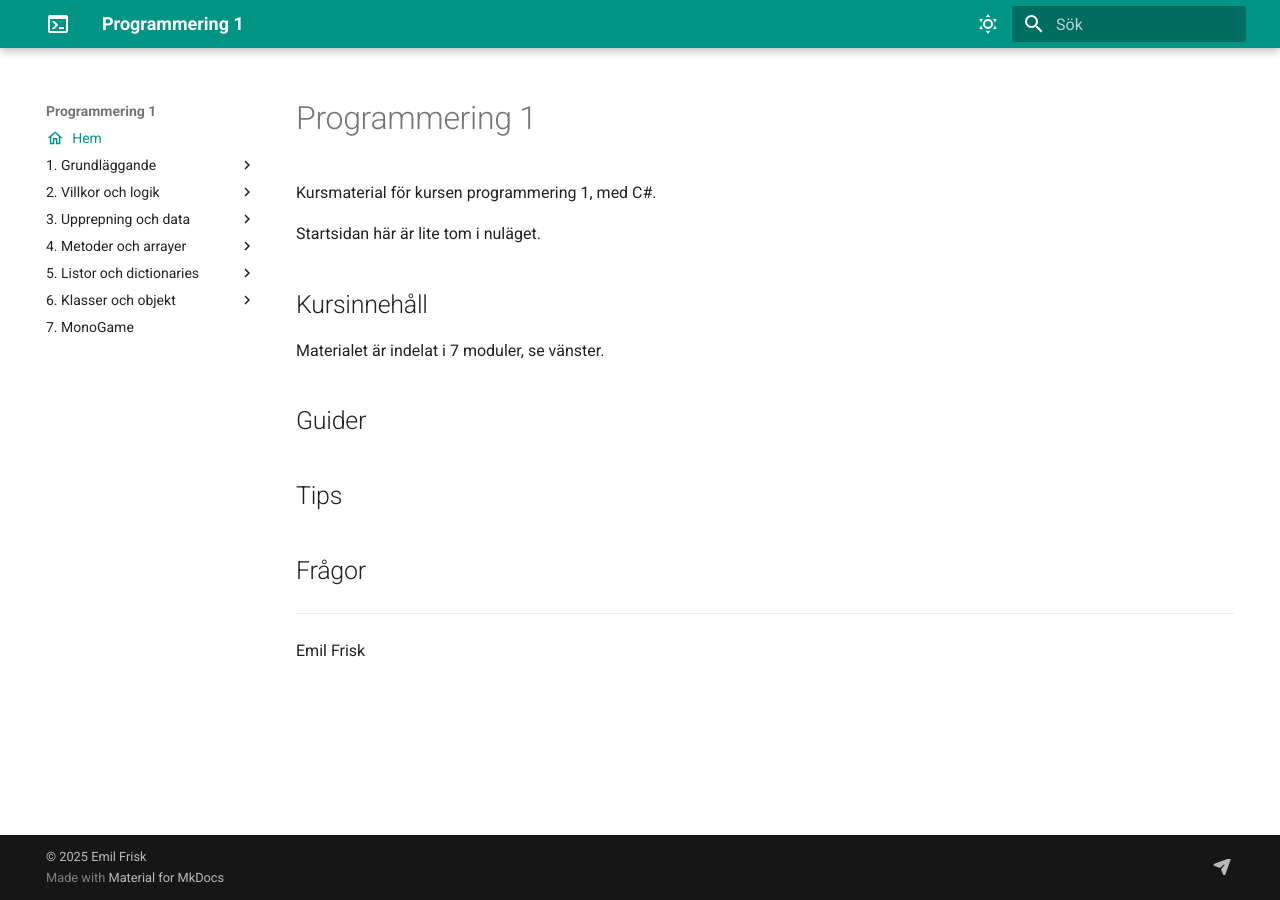
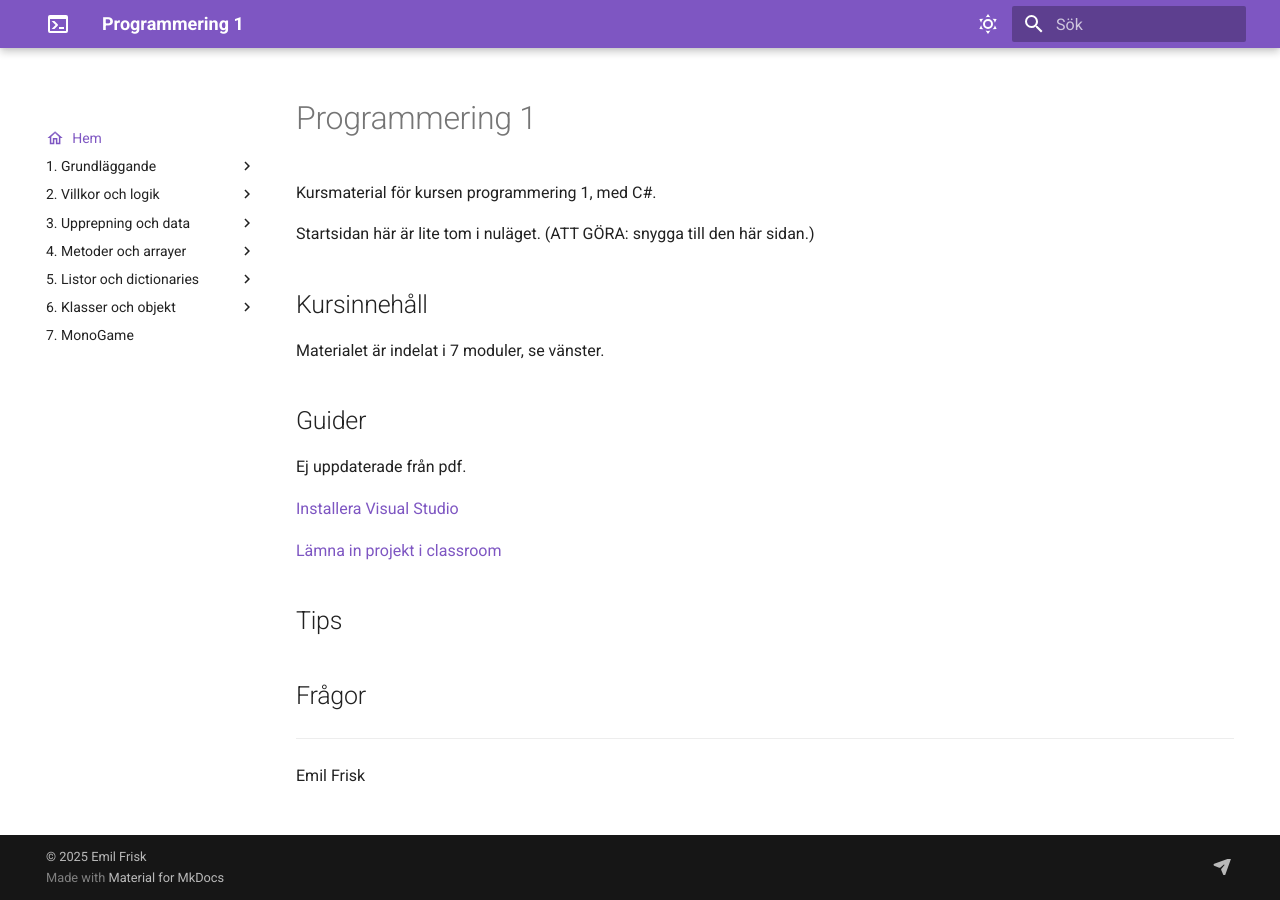
Before and after one commit to efk-tingsholm/programmering-1, an MkDocs documentation site: the page built from docs/index.md, in a window 1280 px wide. Built offline with MkDocs 1.6.1 and Material for MkDocs 9.7.7, drawn with Linux system fonts in a browser that asks for light colours.

Commit message:
mer grafiskt fix + guider

```diff
--- a/docs/index.md
+++ b/docs/index.md
@@ -19,12 +19,18 @@ Kan gömma innehåll via högst upp i markdownen:
 
 Kursmaterial för kursen programmering 1, med C\#.
 
-Startsidan här är lite tom i nuläget.
+Startsidan här är lite tom i nuläget. (ATT GÖRA: snygga till den här sidan.)
 
 ## Kursinnehåll
 Materialet är indelat i 7 moduler, se vänster.
 
 ## Guider
+
+Ej uppdaterade från pdf.
+
+[Installera Visual Studio](content/guides/Guide%20-%20Installera%20Visual%20Studio.pdf){:target="_blank"}
+
+[Lämna in projekt i classroom](content/guides/Guide%20Lämna%20in%20VS.pdf){:target="_blank"}
 
 ## Tips
 
--- /dev/null
+++ b/docs/stylesheets/extra.css
@@ -0,0 +1,39 @@
+/*
+HÄR
+https://github.com/squidfunk/mkdocs-material/blob/master/src/templates/assets/stylesheets/main/_colors.scss
+*/
+
+
+/* :root  > * {
+  --md-primary-fg-color:        #EE0F0F;
+  --md-primary-fg-color--light: #ECB7B7;
+  --md-primary-fg-color--dark:  #90030C;
+} */
+
+
+
+
+
+
+
+/* GRADIENT + TRANSPARENT NAV TITEL */
+/* .md-main {
+  background: linear-gradient(to bottom right, #0044ff, #e0e6f0);
+}
+
+.md-nav--primary .md-nav__title {
+    background: transparent;
+    box-shadow: none;
+} */
+
+
+/* Ta bort rubriken för nav-baren, jag har "hem" där istället */
+.md-nav--primary .md-nav__title {
+    color: transparent;
+}
+
+/* Lägg till vertikalt mellanrum mellan varje menyobjekt */
+.md-nav--primary .md-nav__item {
+  margin-bottom: 0.5rem;
+  /* font-size: 0.8rem; */
+}
--- a/mkdocs.yml
+++ b/mkdocs.yml
@@ -25,11 +25,12 @@ theme:
     next: fontawesome/solid/angle-right
 
   # Färger
+  # red, pink, purple, deep purple, indigo, blue, light blue, cyan, teal, green, light green, lime, yellow, amber, orange, deep orange, brown, grey, blue grey, black, white
   palette:
     # Palette toggle for light mode
     - scheme: default
-      primary: teal
-      accent: purple
+      primary: deep purple
+      accent: teal
       toggle:
         icon: material/weather-sunny
         name: Switch to dark mode
@@ -42,6 +43,9 @@ theme:
         name: Switch to light mode
 
 
+# ---EXTRA CSS---
+extra_css:
+  - stylesheets/extra.css
 
 
 # ---NAVIGATION---
```
Also changed, not shown: docs/content/modul-7/monoguide-old.md (+1 -1 lines), 2 other files.
